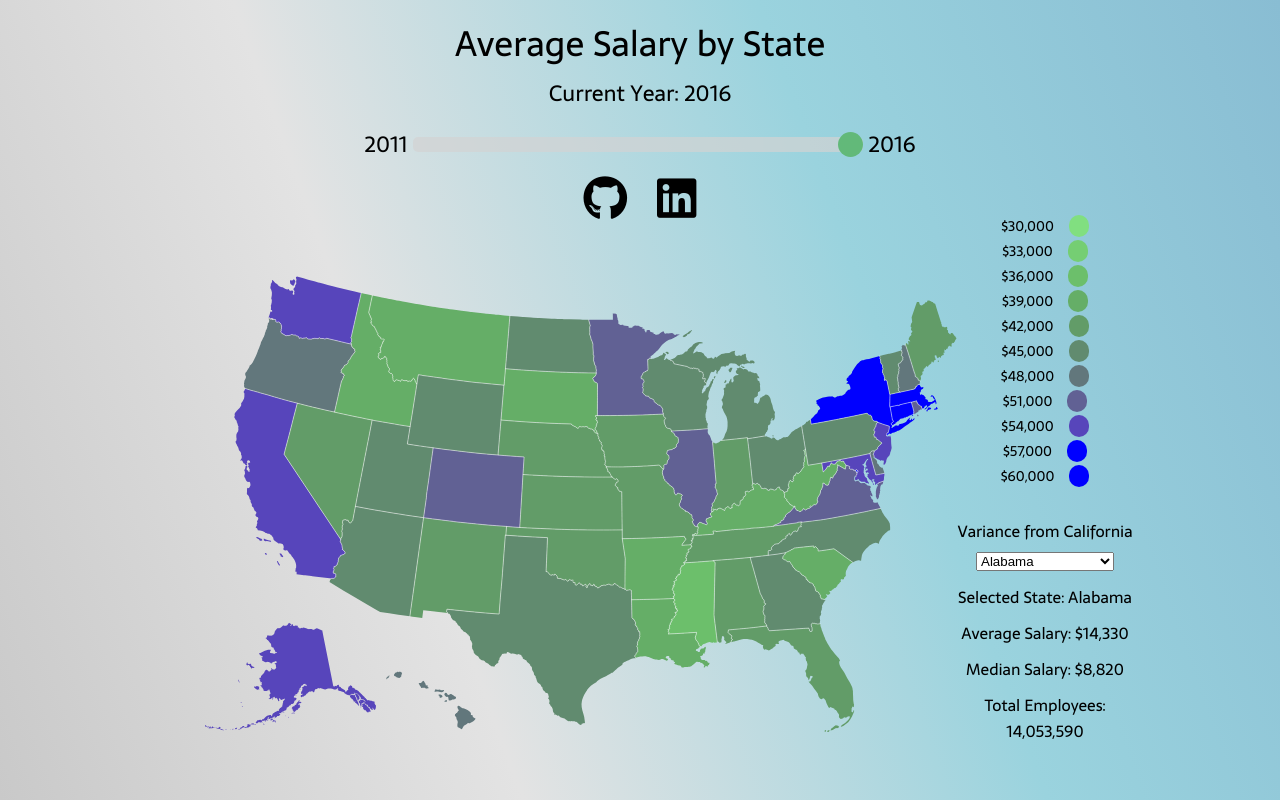
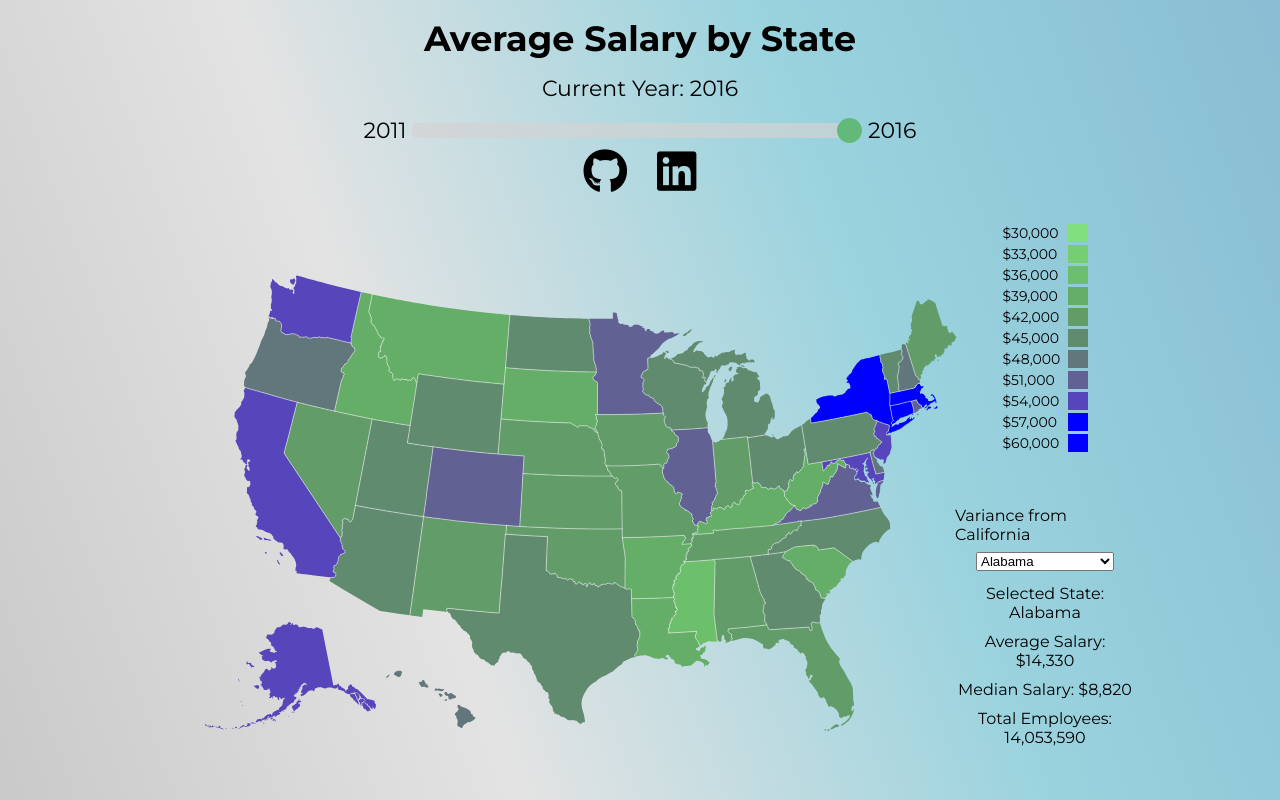
Before and after one commit to henrychen11/topodata, a PHP site: page / in a window 1280 px wide. Run offline with PHP 8.4, Linux system fonts and the light colour scheme; some libraries are stand-ins or nearby versions.

Commit message:
added new font and adjusted background colors

```diff
--- a/css/main.css
+++ b/css/main.css
@@ -6,7 +6,7 @@
   width: auto;
   /*background: #e8a87c;*/
   background: linear-gradient(70deg, #c9c9c9, #e3e3e3, #9ad3de, #89bdd3);
-  font-family: 'Sarala', sans-serif;
+  font-family: 'Montserrat', sans-serif;
 }
 
 .map-container {
@@ -22,6 +22,7 @@
   justify-content: center;
   min-height: 30px;
   margin-top: 15px;
+  font-weight: 700;
 }
 
 .footer {
@@ -119,14 +120,15 @@
 .legend {
   font-size: 14px;
   display: flex;
-  justify-content: center;
+  justify-content: space-between;
   margin: 3px auto;
+  width: 85px;
 }
 
 .legend-color {
-  margin-left: 15px;
+  /*justify-content: flex-end;*/
   width: 20px;
-  border-radius: 100px;
+  /*border-radius: 100px;*/
 }
 
 .stats-container {
--- a/index.html
+++ b/index.html
@@ -16,7 +16,7 @@
     </script>
     <!-- Font Awesome CDN -->
     <script src="https://use.fontawesome.com/aef07d5ff1.js"></script>
-    <link href="https://fonts.googleapis.com/css?family=Sarala" rel="stylesheet">
+    <link href="https://fonts.googleapis.com/css?family=Montserrat:400,700" rel="stylesheet">
   </head>
   <body>
     <div class="container">
```
